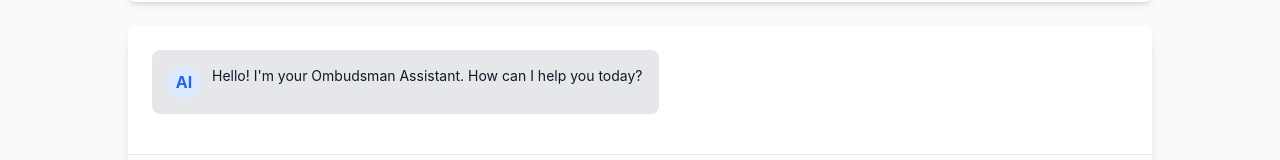
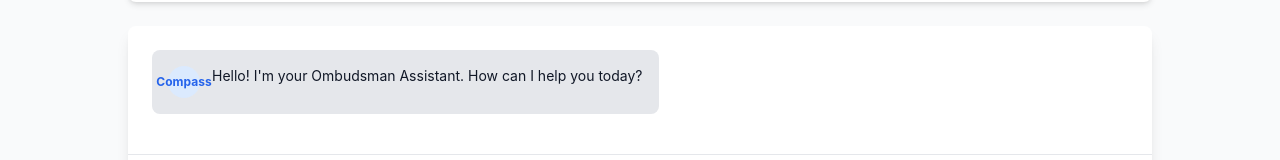
Before and after one commit to Faduma2025/Ombudsman-AI-Assistant, a React (Vite) app: page /chat in a window 1280 px wide. Shown: the part 518-678 px from the top of the page. Built offline with nearby package versions, Linux system fonts and the light colour scheme.

Commit message:
Change AI label to Compass in chat messages

```diff
--- a/src/components/chat/ChatMessage.tsx
+++ b/src/components/chat/ChatMessage.tsx
@@ -22,7 +22,7 @@ export const ChatMessage: React.FC<ChatMessageProps> = ({ message }) => {
         <div className="flex items-start">
           {!isUser && (
             <div className="w-8 h-8 rounded-full bg-blue-100 dark:bg-blue-900 flex items-center justify-center mr-3">
-              <span className="text-blue-600 dark:text-blue-300 font-bold">AI</span>
+              <span className="text-blue-600 dark:text-blue-300 font-bold text-xs">Compass</span>
             </div>
           )}
           <div className="flex-1">
```
